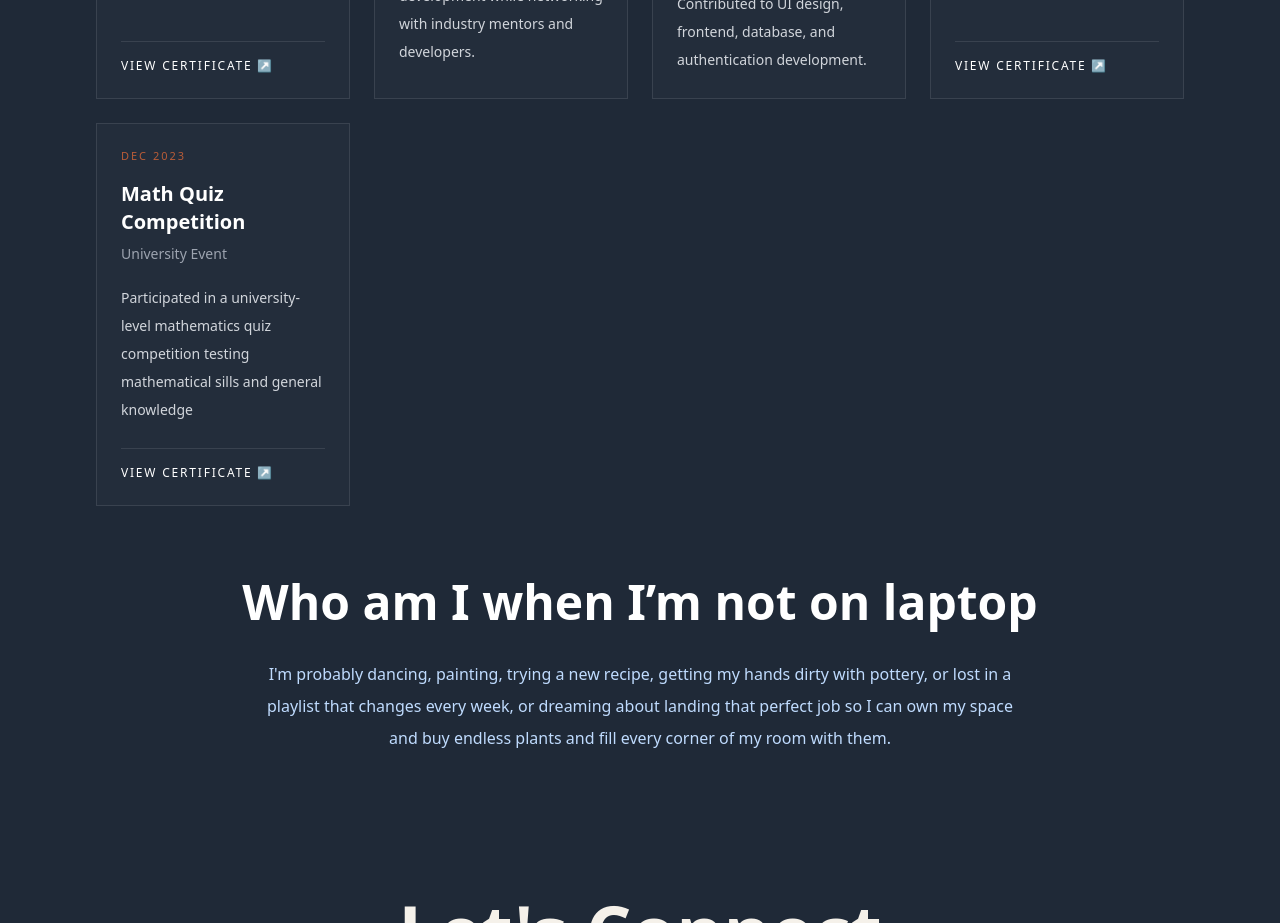
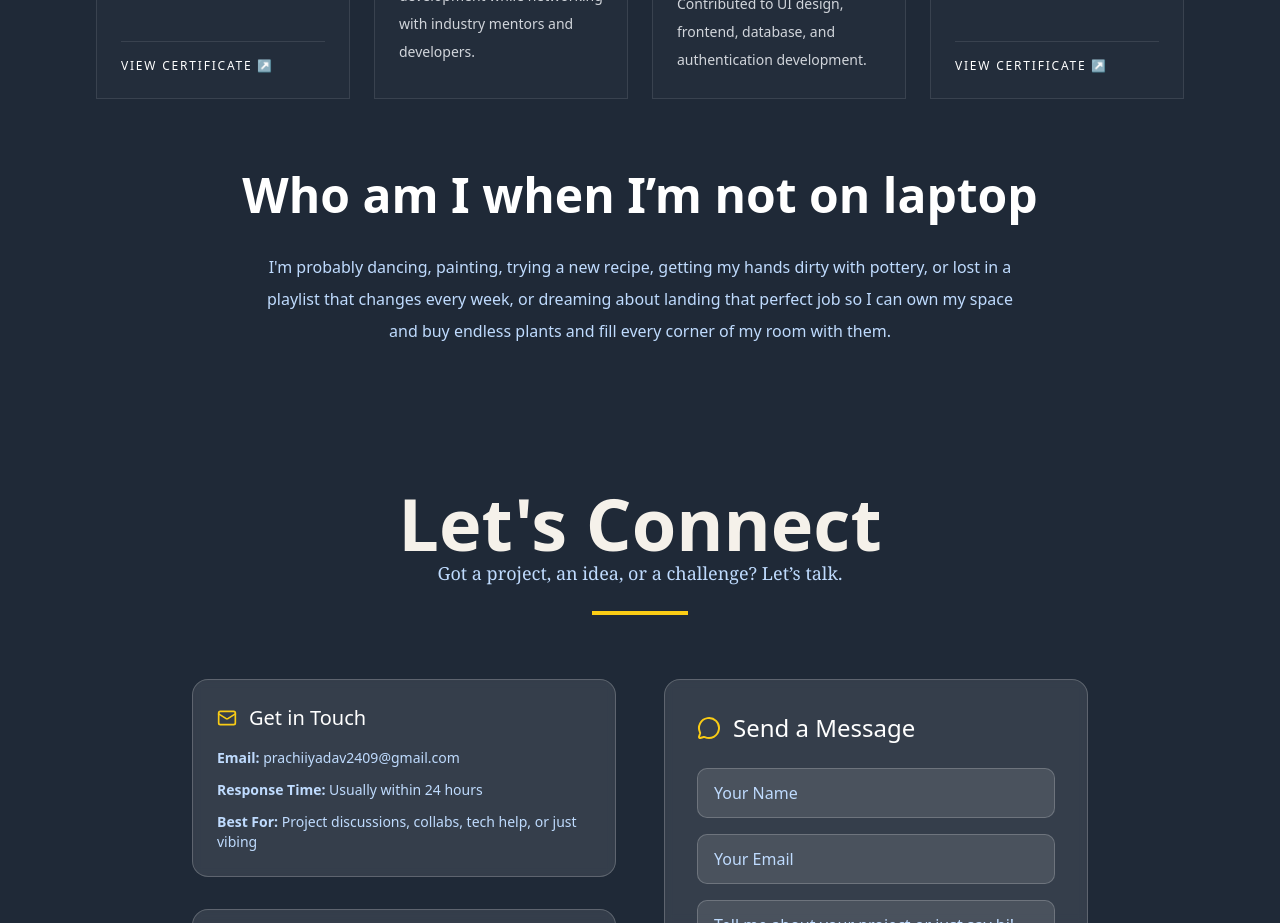
Before and after one commit to pprachhiii/Prachi-s-Portfolio, a React (Vite) app: page / in a window 1280 px wide. Shown: the part 8600-9523 px from the top of the page. Built offline with nearby package versions, Linux system fonts and the light colour scheme.

Commit message:
removed one activity

```diff
--- a/src/components/Activities.tsx
+++ b/src/components/Activities.tsx
@@ -70,15 +70,6 @@ const activities = [
       'Participated in AWS cloud sessions and workshops covering cloud fundamentals, deployment concepts, and architecture basics.',
     link: 'https://drive.google.com/file/d/1neoa7rlXGOnIDJssXwjPGnMl8Rr36S-l/view?usp=sharing',
   },
-  {
-    title: 'Math Quiz Competition',
-    org: 'University Event',
-    date: 'Dec 2023',
-    type: 'certificate',
-    description:
-      'Participated in a university-level mathematics quiz competition testing mathematical sills and general knowledge',
-    link: 'https://drive.google.com/file/d/1e4LveRq-j1lbdhWl496RVP4ExGaekrmg/view?usp=sharing',
-  },
 
 ];
 
```
